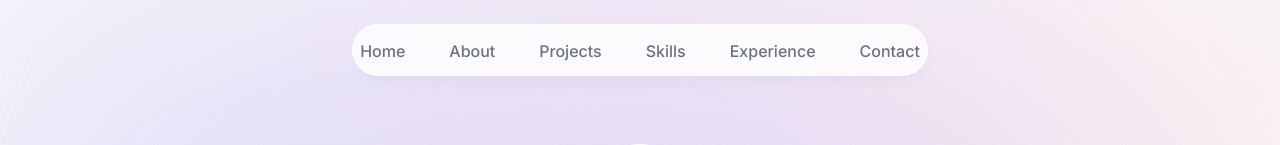
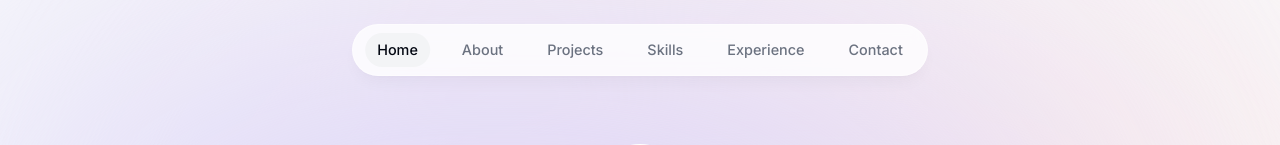
Before and after one commit to Hurleywflow/hurleyportfolio1, a Next.js app: page / in a window 1280 px wide. Shown: the top 145 px of the page. Built offline with nearby package versions, Linux system fonts and the light colour scheme; grey boxes are pictures that could not be loaded.

Commit message:
feat: :bug:

```diff
--- a/components/header.tsx
+++ b/components/header.tsx
@@ -1,29 +1,46 @@
 "use client";
 import { links } from "@/lib/data";
+import clsx from "clsx";
 import { motion } from "framer-motion";
 import Link from "next/link";
+import { useState } from "react";
 export default function Header() {
+  const [activeSection, setActiveSection] = useState<string>("Home");
+
   return (
     <header className="relative z-[999]">
       <motion.div
-        className="fixed left-1/2 top-0 h-[4.5rem] w-full -translate-x-1/2 rounded-none border border-white border-opacity-40 bg-white bg-opacity-80 shadow-lg shadow-black/[0.03] backdrop-blur-[0.5rem] sm:top-6 sm:h-[3.25rem] sm:w-[36rem] sm:rounded-full"
+        className="fixed left-1/2 top-0 h-[4.5rem] w-full rounded-none border border-white border-opacity-40 bg-white bg-opacity-80 shadow-lg shadow-black/[0.03] backdrop-blur-[0.5rem] dark:border-black/40 dark:bg-gray-950 dark:bg-opacity-75 sm:top-6 sm:h-[3.25rem] sm:w-[36rem] sm:rounded-full"
         initial={{ y: -100, x: "-50%", opacity: 0 }}
         animate={{ y: 0, x: "-50%", opacity: 1 }}
       ></motion.div>
       <nav className="fixed left-1/2 top-[0.15rem] flex h-12 -translate-x-1/2 py-2 sm:top-[1.7rem] sm:h-[initial] sm:py-0">
-        <ul className="flex  w-[22rem] flex-wrap items-center justify-center gap-y-1 text-[0,9rem] font-medium text-gray-500 sm:w-[initial] sm:flex-nowrap sm:gap-5">
+        <ul className="flex w-[22rem] flex-wrap items-center justify-center gap-y-1 text-[0.9rem] font-medium text-gray-500 sm:w-[initial] sm:flex-nowrap sm:gap-5">
           {links.map((link) => (
             <motion.li
               key={link.hash}
-              className="flex h-3/4 items-center justify-center"
+              className="relative flex h-3/4 items-center justify-center"
               initial={{ y: -100, opacity: 0 }}
               animate={{ y: 0, opacity: 1 }}
             >
               <Link
                 href={`${link.hash}`}
-                className="flex w-full items-center justify-center bg-transparent p-3 transition hover:text-gray-950"
+                // check if active section matches link name
+                className={clsx(
+                  "flex w-full items-center justify-center bg-transparent p-3 transition hover:text-gray-950",
+                  activeSection === link.name ? " text-gray-950" : "",
+                )}
+                onClick={() => setActiveSection(link.name)}
               >
                 {link.name}
+                {/* check if current section matches link name */}
+                {activeSection === link.name && (
+                  <motion.span
+                    className="absolute inset-0 -z-10 rounded-full bg-gray-100"
+                    layoutId="activeSection"
+                    transition={{ type: "spring", stiffness: 380, damping: 30 }}
+                  ></motion.span>
+                )}
               </Link>
             </motion.li>
           ))}
--- a/components/intro.tsx
+++ b/components/intro.tsx
@@ -7,7 +7,7 @@ import { FaGithubSquare } from "react-icons/fa";
 import { HiDownload } from "react-icons/hi";
 export default function Intro() {
   return (
-    <section id="home" className="mx-auto max-w-[50rem] scroll-mt-48">
+    <section id="Home" className="mx-auto max-w-[50rem] scroll-mt-48">
       <div className="flex items-center justify-center ">
         <div className="relative">
           <motion.div
--- a/package.json
+++ b/package.json
@@ -12,6 +12,7 @@
   "dependencies": {
     "@types/react-dom": "18.2.7",
     "autoprefixer": "10.4.16",
+    "clsx": "^2.0.0",
     "eslint-config-next": "13.5.2",
     "framer-motion": "^10.16.4",
     "next": "13.5.2",
--- a/prettier.config.js
+++ b/prettier.config.js
@@ -1,4 +1,5 @@
 // prettier.config.js
 module.exports = {
   plugins: ["prettier-plugin-tailwindcss"],
+
 };
```
Also changed, not shown: 1 other file (tests, documents, lock files or other folders).
